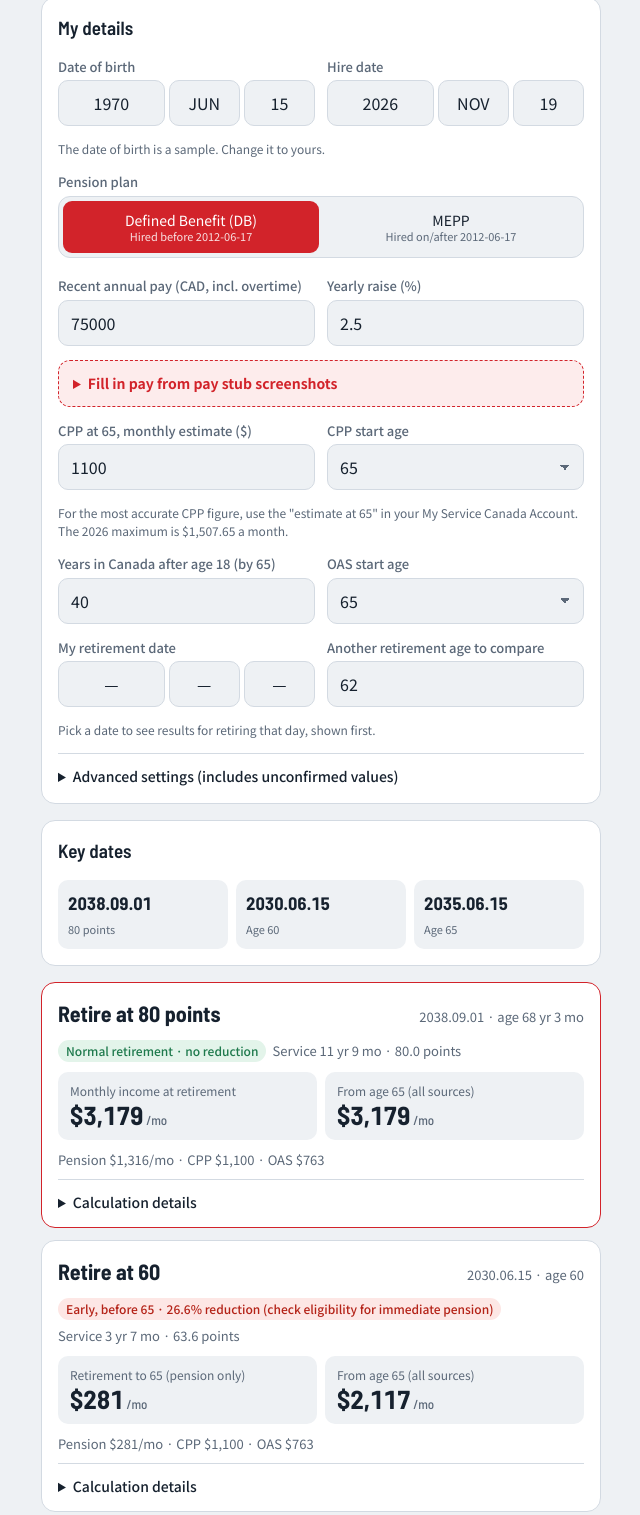
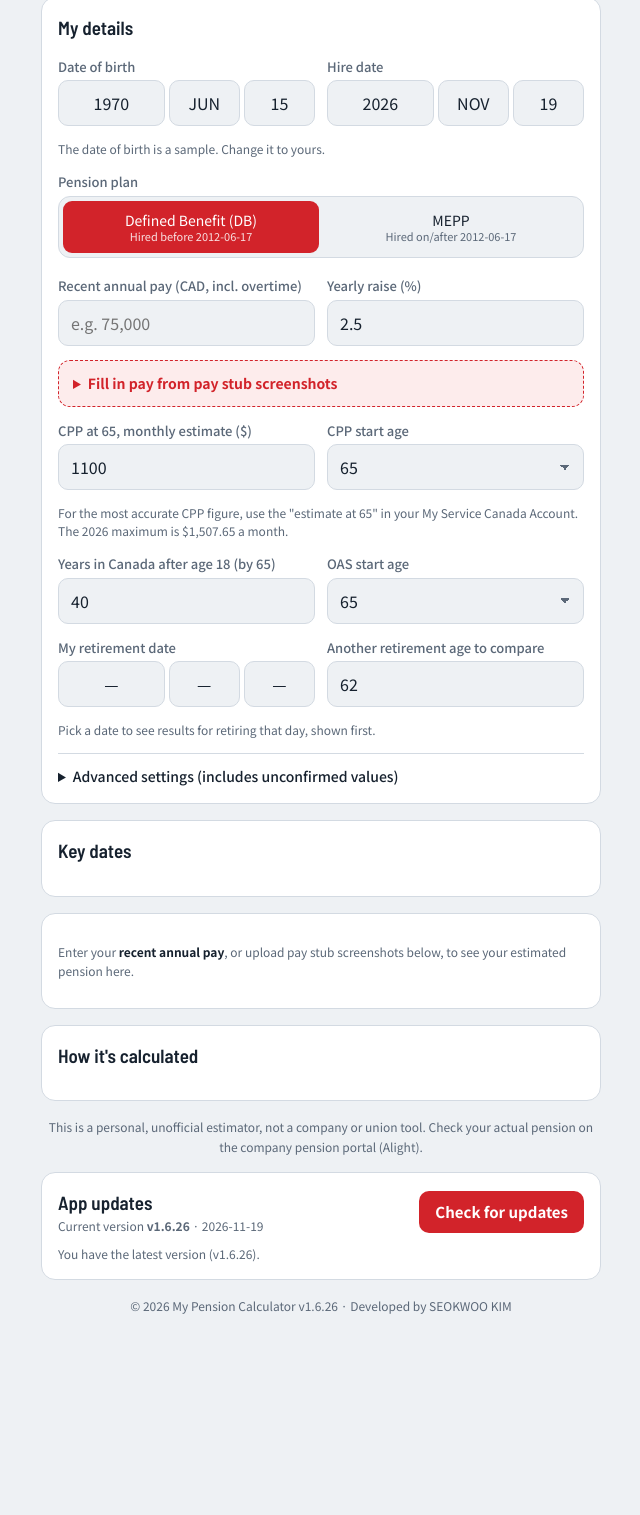
Before and after one commit to T19980519/ac-pension-calc, a plain HTML site: page index.html in a window 1280 px wide. Shown: the part 513-2028 px from the top of the page, without its empty margins (319-959 px from the left). After the commit the page ends 1869 px from the top, so only its background shows below. Drawn offline with Linux system fonts and the light colour scheme.

Commit message:
v1.6.26: recent pay starts empty with a prompt
Co-Authored-By: Claude Opus 5.5 <noreply@anthropic.com>
Claude-Session: https://claude.ai/code/session_01KoMCJsZe1V9JJoyAhjjGRs

```diff
--- a/index.html
+++ b/index.html
@@ -203,7 +203,7 @@ details .grid2{margin-top:12px}
       <div class="hint" id="planHint"></div>
     </div>
     <div class="grid2">
-      <div class="field"><label for="salary" data-i="salary">최근 연봉 (CAD, 오버타임 포함)</label><input id="salary" type="number" inputmode="decimal" step="500" value="75000"></div>
+      <div class="field"><label for="salary" data-i="salary">최근 연봉 (CAD, 오버타임 포함)</label><input id="salary" type="number" inputmode="decimal" step="500" data-ph="phSal" placeholder="예) 75,000"></div>
       <div class="field"><label for="raise" data-i="raise">매년 인상률 (%)</label><input id="raise" type="number" inputmode="decimal" step="0.1" value="2.5"></div>
     </div>
     <details class="stub" id="stubBox">
@@ -276,12 +276,12 @@ details .grid2{margin-top:12px}
   <p class="legal" data-i="disc"></p>
   <section class="panel upd" aria-labelledby="h-upd">
     <div class="upd-row">
-      <div><h2 id="h-upd" data-i="updH">앱 업데이트</h2><div class="hint"><span data-i="updNow">지금 버전</span> <b id="curVer">v1.6.25</b> · 2026-11-19</div></div>
+      <div><h2 id="h-upd" data-i="updH">앱 업데이트</h2><div class="hint"><span data-i="updNow">지금 버전</span> <b id="curVer">v1.6.26</b> · 2026-11-19</div></div>
       <button type="button" class="apply" id="updBtn" data-i="updBtn">업데이트 확인</button>
     </div>
     <div class="hint" id="updStatus" aria-live="polite"></div>
   </section>
-  <p class="credit"><span class="nw">© 2026 <span data-i="title">나의 연금 계산기</span> v1.6.25</span> <span class="nw">· Developed by SEOKWOO KIM</span></p>
+  <p class="credit"><span class="nw">© 2026 <span data-i="title">나의 연금 계산기</span> v1.6.26</span> <span class="nw">· Developed by SEOKWOO KIM</span></p>
 </div>
 
 <script src="tess/tesseract.min.js"></script>
@@ -328,7 +328,7 @@ details .grid2{margin-top:12px}
       sApplied:"최근 연봉에 넣었습니다.", sAppliedTo:m=>`적용 완료! 최근 연봉 칸에 <b>${m}</b>을 넣었습니다. 아래 결과도 새로 계산됐습니다.`, days:d=>`${d}일`,
       disc:"개인이 만든 참고용 추정 계산기이며, 회사나 노조의 공식 도구가 아닙니다. 실제 연금액은 회사 연금 포털(Alight)에서 확인하세요.",
       // dynamic
-      need:"생년월일과 입사일을 입력해 주세요.", planOk:"입사일 기준으로 맞는 플랜입니다.", planDiff:"입사일과 다른 플랜을 선택하셨습니다.",
+      need:"생년월일과 입사일을 입력해 주세요.", needSal:"<b>최근 연봉</b>을 넣거나, 아래 급여 명세서 이미지를 올리면 예상 연금이 여기에 나옵니다.", phSal:"예) 75,000", planOk:"입사일 기준으로 맞는 플랜입니다.", planDiff:"입사일과 다른 플랜을 선택하셨습니다.",
       kd80:"80점 도달", kd60:"60세", kd65:"65세", past:"지남",
       c80:"80점 은퇴", c6025:"60세 + 25년", c25:"25년 근속 (60세 이후)", c60:"60세 은퇴", c65:"65세 은퇴", cAge:a=>`${a}세 은퇴`, nowSfx:" (지금 은퇴 시)",
       yrs:(y,m)=>`${y}년 ${m}개월`, age:(y,m)=>m?`${y}세 ${m}개월`:`${y}세`,
@@ -379,7 +379,7 @@ details .grid2{margin-top:12px}
       updH:"App updates", updNow:"Current version", updBtn:"Check for updates", uChk:"Checking for a new version…", uLatest:v=>`You have the latest version (${v}).`, uNew:v=>`Version ${v} is available. Tap the button to update now. Your inputs stay.`, uGo:"Update now", uFail:"Couldn't check. Please check your internet connection.", uRel:"Updating…",
       sApplied:"Added to recent annual pay.", sAppliedTo:m=>`Done! <b>${m}</b> is now your recent annual pay, and the results below are updated.`, days:d=>`${d} days`,
       disc:"This is a personal, unofficial estimator, not a company or union tool. Check your actual pension on the company pension portal (Alight).",
-      need:"Enter your date of birth and hire date.", planOk:"This plan matches your hire date.", planDiff:"This plan doesn't match your hire date.",
+      need:"Enter your date of birth and hire date.", needSal:"Enter your <b>recent annual pay</b>, or upload pay stub screenshots below, to see your estimated pension here.", phSal:"e.g. 75,000", planOk:"This plan matches your hire date.", planDiff:"This plan doesn't match your hire date.",
       kd80:"80 points", kd60:"Age 60", kd65:"Age 65", past:"passed",
       c80:"Retire at 80 points", c6025:"Age 60 + 25 years", c25:"25 years of service (after 60)", c60:"Retire at 60", c65:"Retire at 65", cAge:a=>`Retire at ${a}`, nowSfx:" (if you retire now)",
       yrs:(y,m)=>`${y} yr ${m} mo`, age:(y,m)=>m?`age ${y} yr ${m} mo`:`age ${y}`,
@@ -593,6 +593,7 @@ details .grid2{margin-top:12px}
   function run(){
     const birth = parseD($("birth").value), hire = parseD($("hire").value);
     if (!birth || !hire) { $("cards").innerHTML = `<div class="panel"><p class="note">${T("need")}</p></div>`; return; }
+    if (!(num("salary") > 0)) { $("cards").innerHTML = `<div class="panel"><p class="note">${T("needSal")}</p></div>`; return; }
     if (!planTouched && hireSet) setPlan(hire.getTime() < SPLIT ? "DB" : "MEPP", false);
     $("planHint").textContent = !hireSet ? "" : (hire.getTime() < SPLIT) === (plan === "DB") ? T("planOk") : T("planDiff");
     const now = new Date(); const today = new Date(Date.UTC(now.getUTCFullYear(), now.getUTCMonth(), now.getUTCDate()));
@@ -781,7 +782,7 @@ details .grid2{margin-top:12px}
 
 
   /* ---------- App update check ---------- */
-  const APP_VERSION = "1.6.25";
+  const APP_VERSION = "1.6.26";
   let latest = null, updState = null;
   const cmpVer = (a,b) => { const x=a.split(".").map(Number), y=b.split(".").map(Number); for (let i=0;i<3;i++){ if((x[i]||0)!==(y[i]||0)) return (x[i]||0)-(y[i]||0);} return 0; };
   function showUpd(){
--- a/version.json
+++ b/version.json
@@ -1,4 +1,4 @@
 {
-  "version": "1.6.25",
+  "version": "1.6.26",
   "date": "2026-11-19"
 }
```
